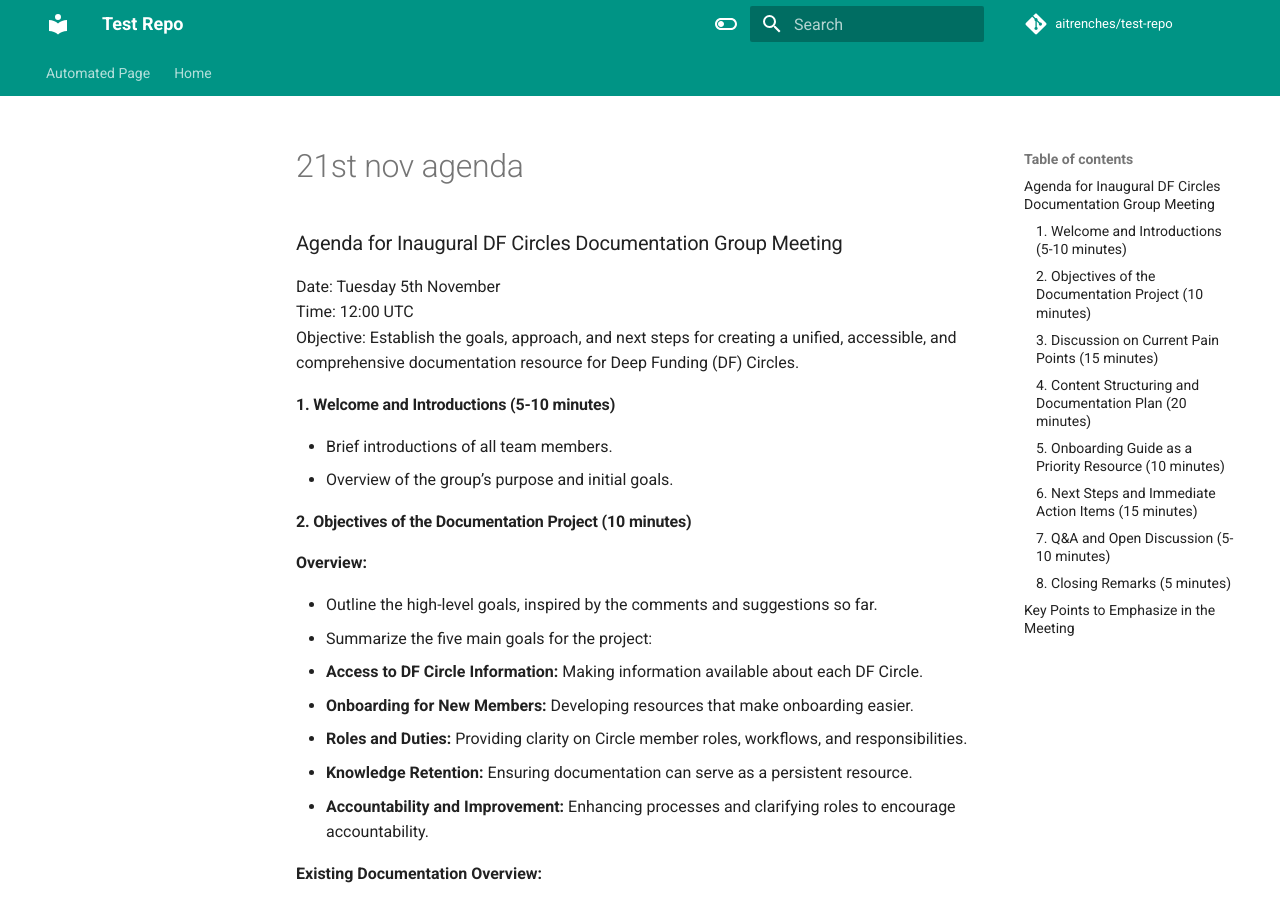
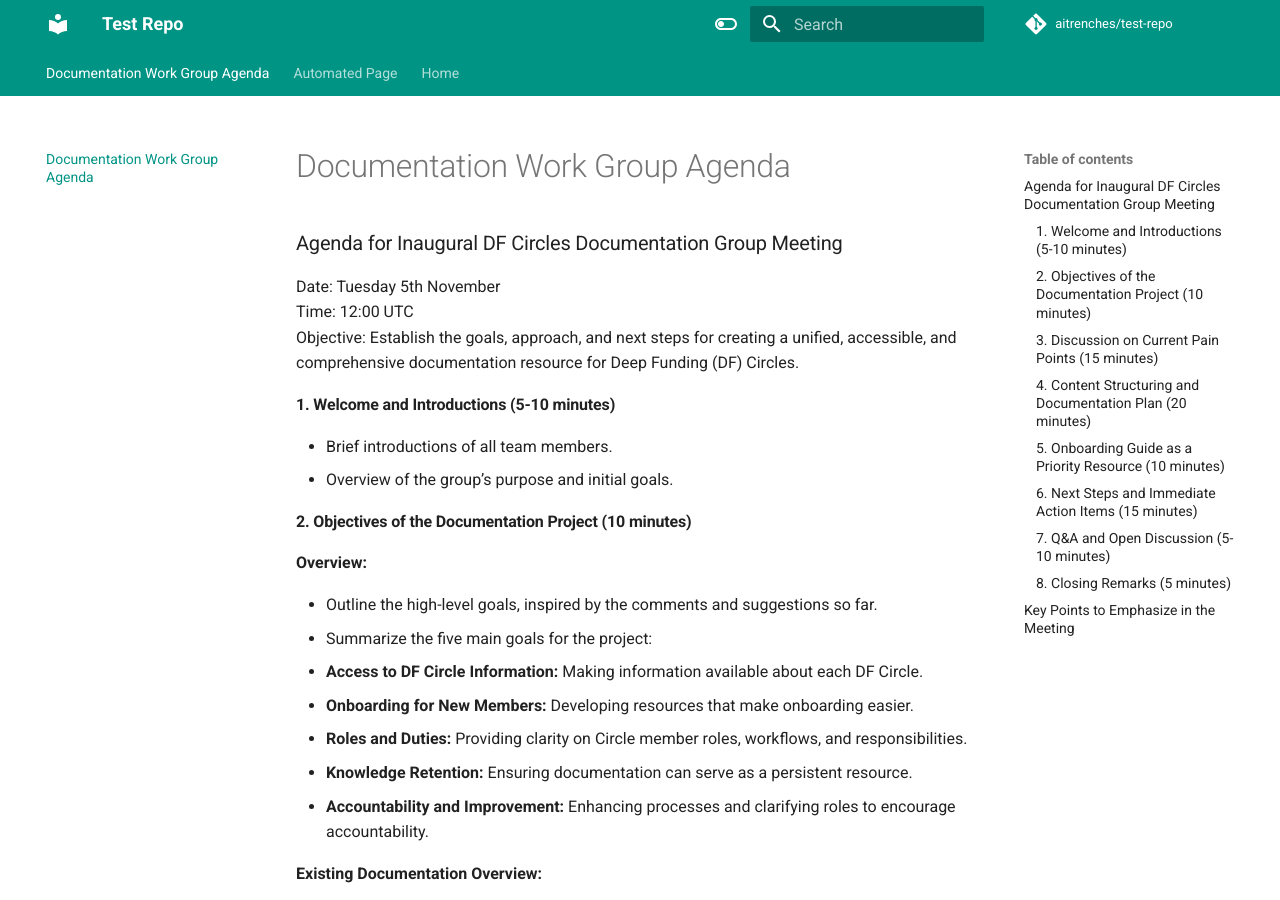
Before and after one commit to aitrenches/test-repo, an MkDocs documentation site: the page built from docs/meetings/21st-nov-agenda.md, in a window 1280 px wide and 900 px high. Built offline with MkDocs 1.6.1 and Material for MkDocs 9.7.7, drawn with Linux system fonts in a browser that asks for light colours; comment, search, counter and statistics services are not loaded.

Commit message:
Update navigation: add Documentation Work Group Agenda

```diff
--- a/mkdocs.yml
+++ b/mkdocs.yml
@@ -51,5 +51,6 @@ markdown_extensions:
       emoji_generator: !!python/name:materialx.emoji.to_svg
 
 nav:
+  - Documentation Work Group Agenda: meetings/21st-nov-agenda.md
   - Automated Page: auto_page.md
   - Home: index.md
```
